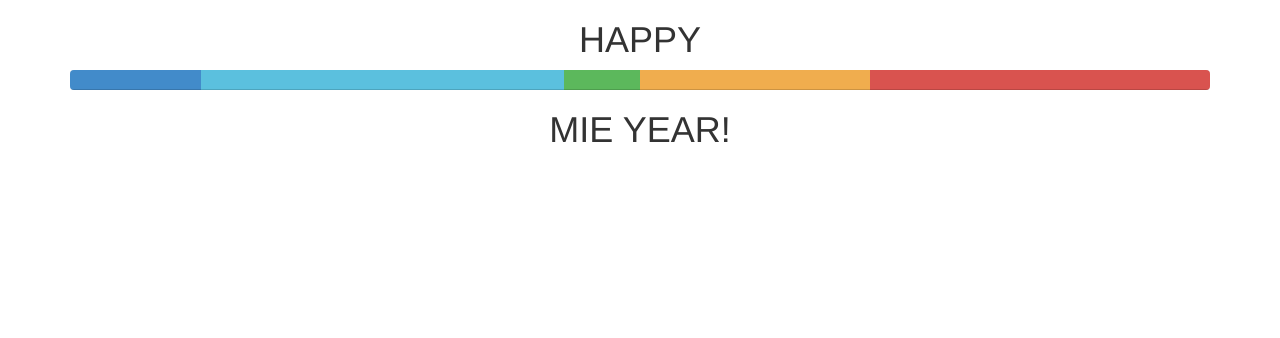
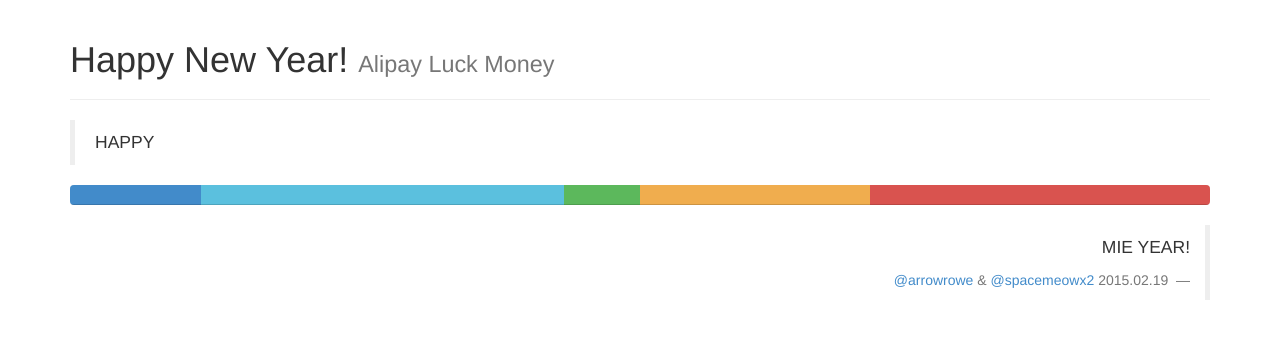
Before and after one commit to arrowrowe/happy-new-year, a plain HTML site: page index.html in a window 1280 px wide. Drawn offline with Linux system fonts and the light colour scheme.

Commit message:
Reformat
Add page header and blockquote.

```diff
--- a/index.html
+++ b/index.html
@@ -7,8 +7,13 @@
     <link rel="stylesheet" href="bootstrap.min.css" />
 </head>
 <body>
-    <div class="container text-center">
-        <h1>HAPPY</h1>
+    <div class="container">
+        <div class="page-header">
+            <h1>Happy New Year! <small>Alipay Luck Money</small></h1>
+        </div>
+        <blockquote>
+            <p>HAPPY</p>
+        </blockquote>
         <div class="progress">
             <div class="progress-bar" style="width: 11.5%"></div>
             <div class="progress-bar progress-bar-info" style="width: 31.8%"></div>
@@ -16,7 +21,15 @@
             <div class="progress-bar progress-bar-warning" style="width: 20.2%"></div>
             <div class="progress-bar progress-bar-danger" style="width: 29.8%"></div>
         </div>
-        <h1>MIE YEAR!</h1>
+        <blockquote class="blockquote-reverse">
+            <p>MIE YEAR!</p>
+            <footer>
+                <a target="_blank" href="https://github.com/arrowrowe">@arrowrowe</a>
+                &amp;
+                <a target="_blank" href="https://github.com/spacemeowx2">@spacemeowx2</a>
+                2015.02.19
+            </footer>
+        </blockquote>
     </div>
 </body>
 </html>
```
